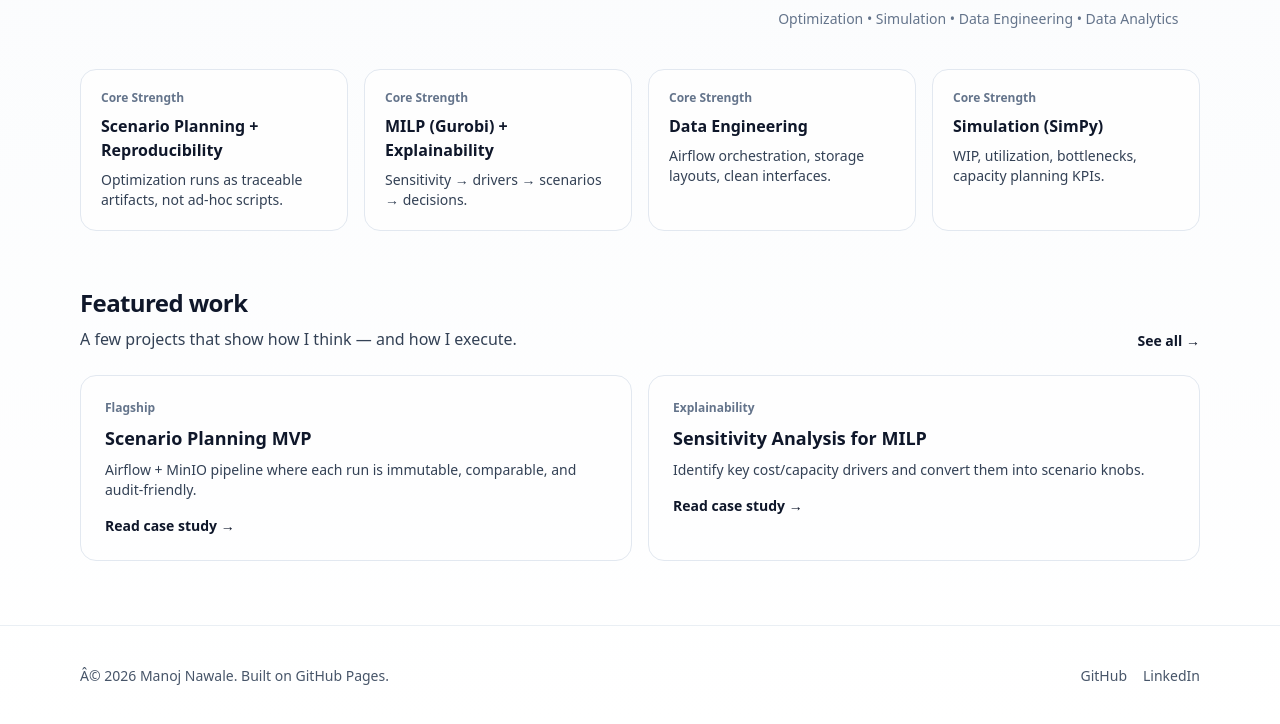
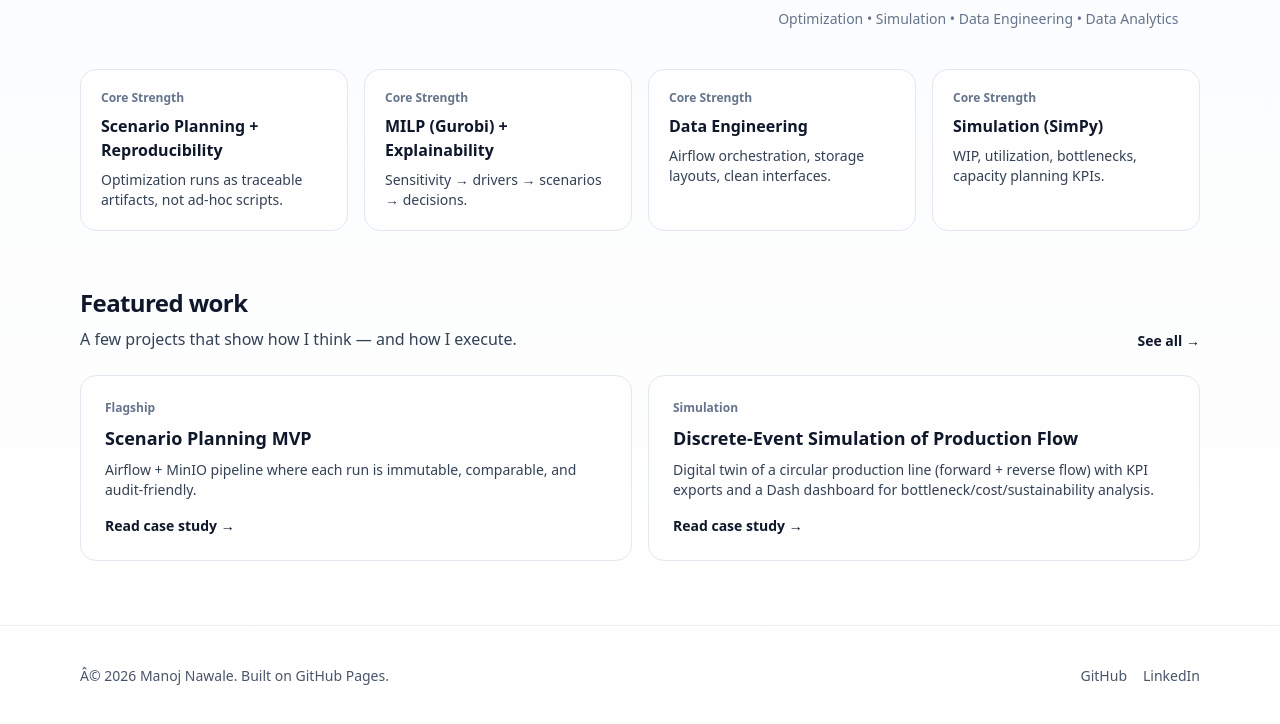
Before and after one commit to manoj-nawale/manoj-nawale.github.io, a plain HTML site: page index.html in a window 1280 px wide. Shown: the part 551-1275 px from the top of the page. Drawn offline with nearby package versions, Linux system fonts and the light colour scheme.

Commit message:
updated index with completed project links

```diff
--- a/index.html
+++ b/index.html
@@ -1,10 +1,12 @@
 <!doctype html>
 <html lang="en">
+
 <head>
   <meta charset="utf-8" />
   <meta name="viewport" content="width=device-width,initial-scale=1" />
   <title>Manoj Nawale — Data-Driven Industrial Engineer</title>
-  <meta name="description" content="Scenario-driven optimization, reproducible data pipelines, and simulation for industrial planning." />
+  <meta name="description"
+    content="Scenario-driven optimization, reproducible data pipelines, and simulation for industrial planning." />
   <script src="https://cdn.tailwindcss.com"></script>
 </head>
 
@@ -69,12 +71,8 @@
         <!-- Right: image (original aspect, no crop) -->
         <div class="lg:col-span-5">
           <div class="rounded-3xl border border-slate-200 bg-white/70 p-3 shadow-sm">
-            <img
-              src="/assets/img/application-photo.jpg"
-              alt="Manoj Nawale"
-              class="max-h-[420px] w-auto max-w-full mx-auto rounded-2xl object-contain"
-              loading="lazy"
-            />
+            <img src="/assets/img/application-photo.jpg" alt="Manoj Nawale"
+              class="max-h-[420px] w-auto max-w-full mx-auto rounded-2xl object-contain" loading="lazy" />
           </div>
 
           <p class="mt-3 text-sm text-slate-500 text-center">
@@ -131,12 +129,13 @@
           </p>
         </a>
 
-        <a href="/projects/milp-sensitivity-analysis.html"
+        <a href="/projects/simpy-discrete-event-sim.html"
           class="group rounded-2xl border border-slate-200 bg-white/70 p-6 hover:bg-white transition">
-          <p class="text-xs font-semibold text-slate-500">Explainability</p>
-          <h3 class="mt-2 text-lg font-semibold">Sensitivity Analysis for MILP</h3>
+          <p class="text-xs font-semibold text-slate-500">Simulation</p>
+          <h3 class="mt-2 text-lg font-semibold">Discrete-Event Simulation of Production Flow</h3>
           <p class="mt-2 text-sm text-slate-700">
-            Identify key cost/capacity drivers and convert them into scenario knobs.
+            Digital twin of a circular production line (forward + reverse flow) with KPI exports and a Dash dashboard
+            for bottleneck/cost/sustainability analysis.
           </p>
           <p class="mt-4 text-sm font-semibold">
             Read case study <span class="group-hover:translate-x-0.5 inline-block transition">→</span>
@@ -152,7 +151,8 @@
         <p>Â© <span id="y"></span> Manoj Nawale. Built on GitHub Pages.</p>
         <div class="flex gap-4">
           <a class="hover:underline" href="https://github.com/manoj-nawale" target="_blank" rel="noreferrer">GitHub</a>
-          <a class="hover:underline" href="https://www.linkedin.com/in/mnawale" target="_blank" rel="noreferrer">LinkedIn</a>
+          <a class="hover:underline" href="https://www.linkedin.com/in/mnawale" target="_blank"
+            rel="noreferrer">LinkedIn</a>
         </div>
       </div>
     </div>
@@ -162,4 +162,5 @@
     document.getElementById("y").textContent = new Date().getFullYear();
   </script>
 </body>
+
 </html>
```
Lines whose indentation alone changed are shown as unchanged.
